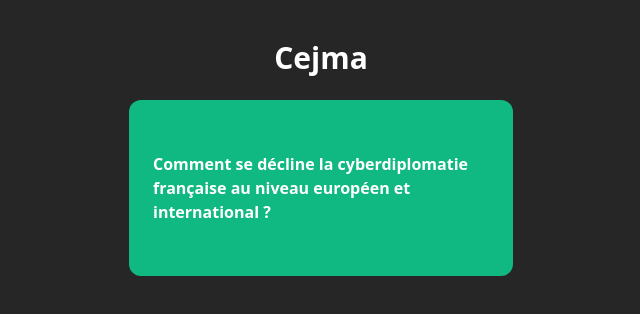
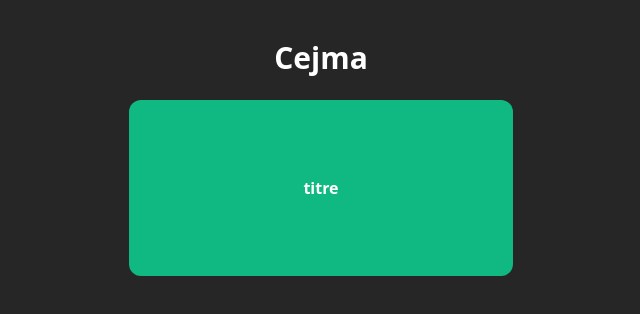
Before and after one commit to HugoRytlewski/CEJMA, a Nuxt app: page / in a window 1280 px wide. Shown: the top 314 px of the page, without its empty margins (319-959 px from the left). Built offline with nearby package versions, Linux system fonts and the light colour scheme.

Commit message:
add question 1

```diff
--- a/components/test.vue
+++ b/components/question1.vue
@@ -1,11 +1,6 @@
 <script setup>
   const isOpen = ref(false);
-const {
-  titre,
 
-} = defineProps({
-titre: String,
-});
 
 useScrollFixed(isOpen);
 
@@ -13,13 +8,14 @@ useScrollFixed(isOpen);
 
 <template>
 <div @click="isOpen=!isOpen" class="h-44 w-96 bg-emerald-500	rounded-xl flex items-center justify-center p-6 text-white cursor-pointer font-bold ">
-    {{titre}}
+    titre
 
 </div>
 <transition>
 <div v-if="isOpen" class="h-screen w-screen bg-neutral-950 bg-opacity-60  fixed top-0 left-0 flex items-center justify-center">
   <div class="h-[50rem] w-[90rem] bg-neutral-800 rounded-lg">
     <p @click="isOpen=false" class="text-white  cursor-pointer p-6 text-xl font-bold">X</p>
+    <p>description</p>
 
   </div>
 </div>
--- a/pages/index.vue
+++ b/pages/index.vue
@@ -5,9 +5,8 @@
       Cejma
     </h1>
     <div class="flex flex-col gap-6 mt-6">
-      <test
-      titre="Comment se décline la cyberdiplomatie française au niveau européen et international ?"
-      />
+
+      <question1/>
 
 
     </div>
```
